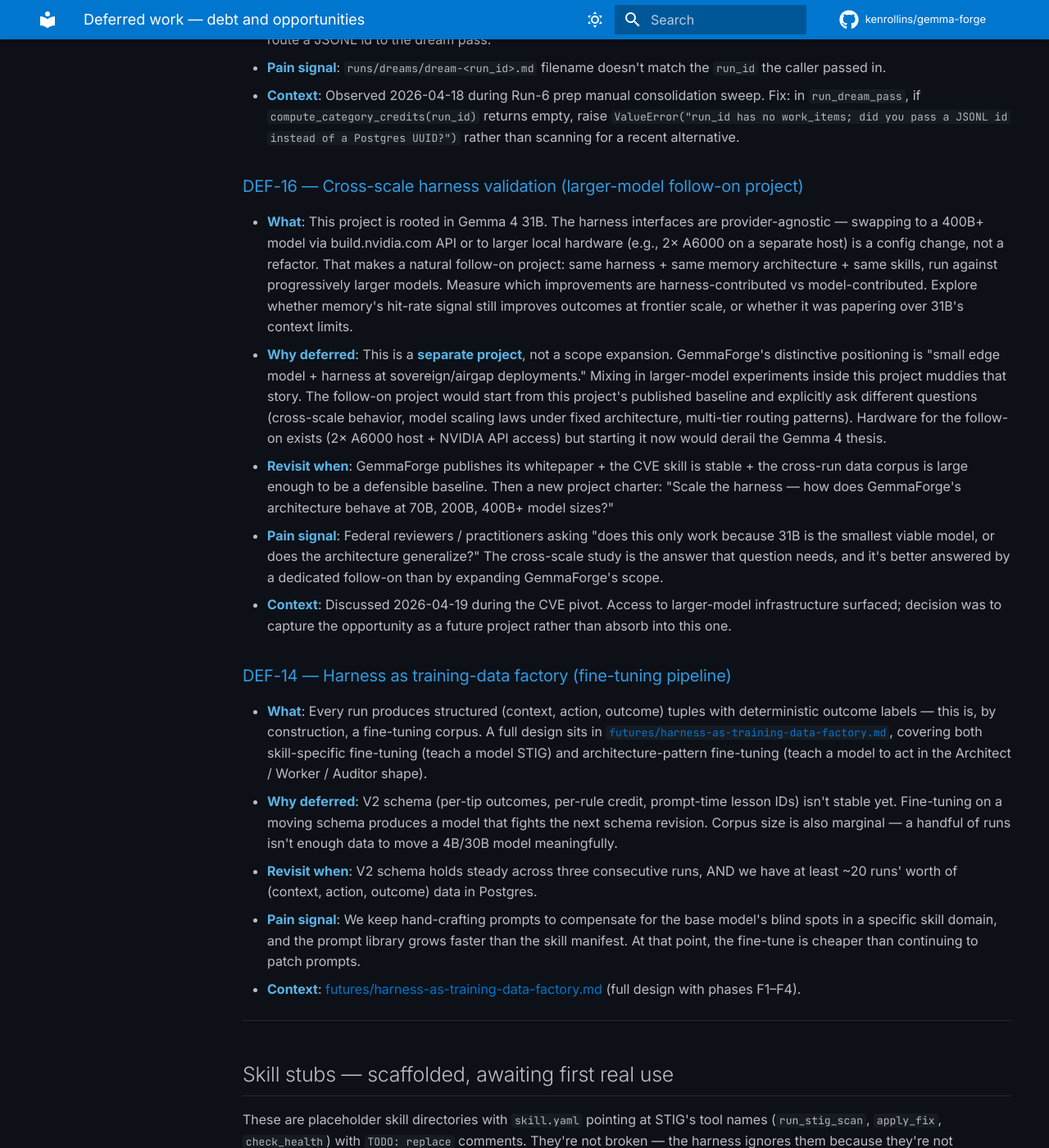
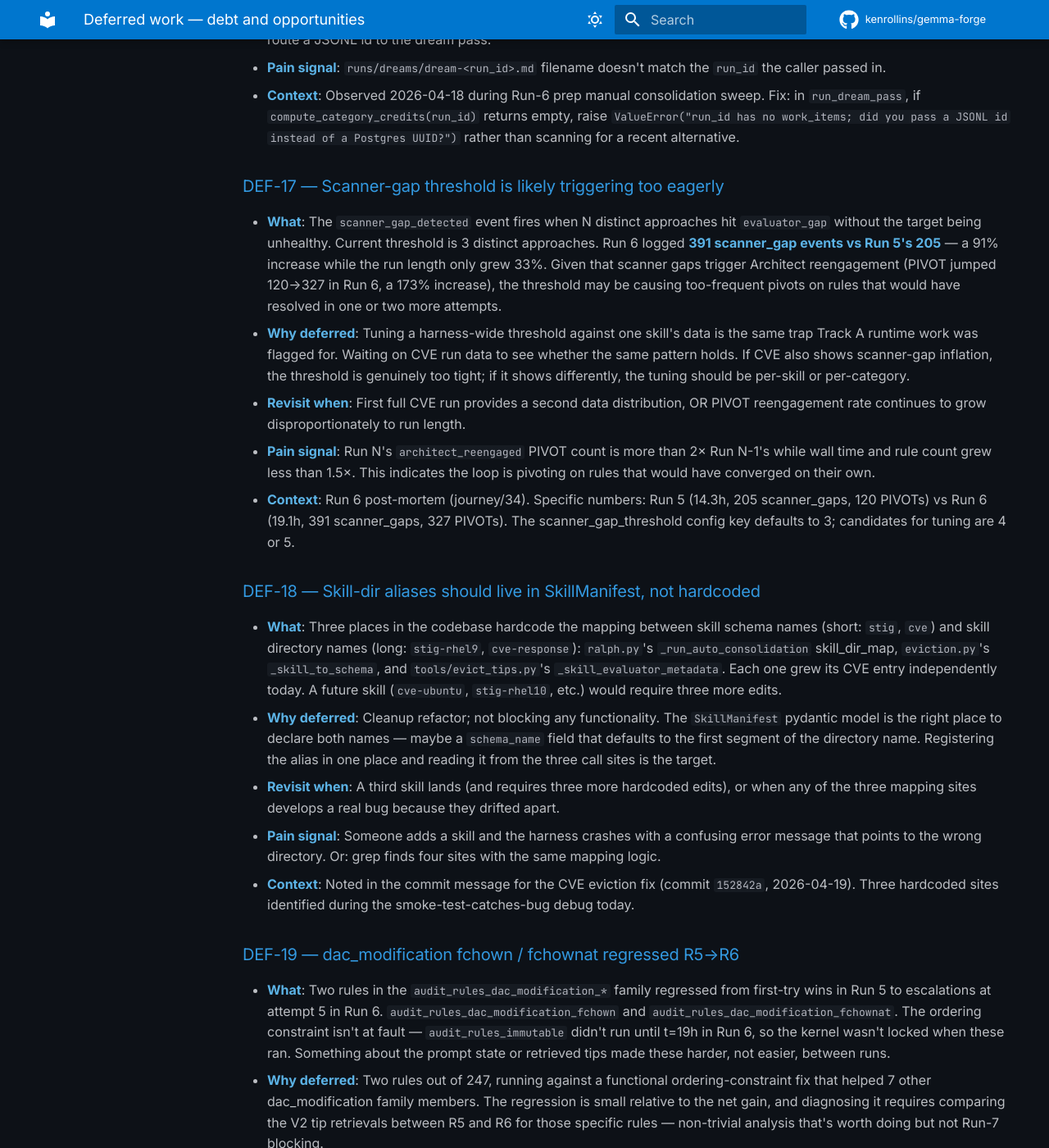
Before and after one commit to kenrollins/gemma-forge, an MkDocs documentation site: the page built from docs/deferred.md, in a window 1280 px wide and 1400 px high, scrolled down 6101 px. Shown: the whole window at 82% size. Built offline with MkDocs 1.6.1 and Material for MkDocs 9.7.7, drawn with Linux system fonts in a browser that asks for light colours; comment, search, counter and statistics services are not loaded; some of the changed text lies outside the part shown.

Commit message:
feat(cve + docs): pre-run-1 — widen severity, archive run 6, three new DEFs
skills/cve-response/skill.yaml:
  Widen severity_filter from ["Critical", "Important"] to
  ["Critical", "Important", "Moderate"]. Baseline Rocky 9 has
  0 Critical advisories; the Moderate pool (25 advisories, many
  kernel-family) is what tests the reboot-verify path and gives
  the reflexion loop something to grind on. Low is still excluded
  (long tail of minor issues, not useful for harness validation).

docs/research/run-archive/:
  New tracked directory for run JSONLs that journal entries or
  research docs cite. Default runs/ is gitignored per policy;
  archive copies go here when a run is load-bearing for analysis.
  Seeded with run-6 (the ordering-constraint validation run,
  referenced by journey/34).

docs/deferred.md:
  DEF-17 — Scanner-gap threshold likely triggering too eagerly.
    Run 6 logged 391 scanner_gap events vs Run 5's 205 (+91%)
    while run length only grew 33%. PIVOT reengagements jumped
    173%. Threshold defaults to 3; candidates are 4 or 5. Waiting
    on CVE run data before tuning (don't tune against one skill).

  DEF-18 — Skill-dir aliases should live in SkillManifest, not
    hardcoded. Three sites currently hardcode stig↔stig-rhel9
    and cve↔cve-response mappings. Refactor to declare in pydantic
    model and read from the three call sites.

  DEF-19 — dac_modification fchown / fchownat R5→R6 regression.
    Two rules went first-try win in Run 5 to attempt-5 escalate
    in Run 6 despite the ordering constraint. Not Run-7 blocking
    but worth diagnosing when the pattern reappears.

Co-Authored-By: Claude Opus 4.7 (1M context) <noreply@anthropic.com>

```diff
--- a/docs/deferred.md
+++ b/docs/deferred.md
@@ -327,6 +327,87 @@ promoted out of this file into active work.
   instead of a Postgres UUID?")` rather than scanning for a recent
   alternative.
 
+### DEF-17 — Scanner-gap threshold is likely triggering too eagerly
+
+- **What**: The `scanner_gap_detected` event fires when N distinct
+  approaches hit `evaluator_gap` without the target being unhealthy.
+  Current threshold is 3 distinct approaches. Run 6 logged **391
+  scanner_gap events vs Run 5's 205** — a 91% increase while the
+  run length only grew 33%. Given that scanner gaps trigger Architect
+  reengagement (PIVOT jumped 120→327 in Run 6, a 173% increase), the
+  threshold may be causing too-frequent pivots on rules that would
+  have resolved in one or two more attempts.
+- **Why deferred**: Tuning a harness-wide threshold against one
+  skill's data is the same trap Track A runtime work was flagged
+  for. Waiting on CVE run data to see whether the same pattern
+  holds. If CVE also shows scanner-gap inflation, the threshold
+  is genuinely too tight; if it shows differently, the tuning
+  should be per-skill or per-category.
+- **Revisit when**: First full CVE run provides a second data
+  distribution, OR PIVOT reengagement rate continues to grow
+  disproportionately to run length.
+- **Pain signal**: Run N's `architect_reengaged` PIVOT count is
+  more than 2× Run N-1's while wall time and rule count grew less
+  than 1.5×. This indicates the loop is pivoting on rules that
+  would have converged on their own.
+- **Context**: Run 6 post-mortem (journey/34). Specific numbers:
+  Run 5 (14.3h, 205 scanner_gaps, 120 PIVOTs) vs Run 6 (19.1h, 391
+  scanner_gaps, 327 PIVOTs). The scanner_gap_threshold config key
+  defaults to 3; candidates for tuning are 4 or 5.
+
+### DEF-18 — Skill-dir aliases should live in SkillManifest, not hardcoded
+
+- **What**: Three places in the codebase hardcode the mapping
+  between skill schema names (short: `stig`, `cve`) and skill
+  directory names (long: `stig-rhel9`, `cve-response`):
+  `ralph.py`'s `_run_auto_consolidation` skill_dir_map, `eviction.py`'s
+  `_skill_to_schema`, and `tools/evict_tips.py`'s
+  `_skill_evaluator_metadata`. Each one grew its CVE entry
+  independently today. A future skill (`cve-ubuntu`, `stig-rhel10`,
+  etc.) would require three more edits.
+- **Why deferred**: Cleanup refactor; not blocking any functionality.
+  The `SkillManifest` pydantic model is the right place to declare
+  both names — maybe a `schema_name` field that defaults to the
+  first segment of the directory name. Registering the alias in one
+  place and reading it from the three call sites is the target.
+- **Revisit when**: A third skill lands (and requires three more
+  hardcoded edits), or when any of the three mapping sites develops
+  a real bug because they drifted apart.
+- **Pain signal**: Someone adds a skill and the harness crashes
+  with a confusing error message that points to the wrong directory.
+  Or: grep finds four sites with the same mapping logic.
+- **Context**: Noted in the commit message for the CVE eviction
+  fix (commit `152842a`, 2026-04-19). Three hardcoded sites
+  identified during the smoke-test-catches-bug debug today.
+
+### DEF-19 — dac_modification fchown / fchownat regressed R5→R6
+
+- **What**: Two rules in the `audit_rules_dac_modification_*` family
+  regressed from first-try wins in Run 5 to escalations at attempt 5
+  in Run 6. `audit_rules_dac_modification_fchown` and
+  `audit_rules_dac_modification_fchownat`. The ordering constraint
+  isn't at fault — `audit_rules_immutable` didn't run until t=19h
+  in Run 6, so the kernel wasn't locked when these ran. Something
+  about the prompt state or retrieved tips made these harder, not
+  easier, between runs.
+- **Why deferred**: Two rules out of 247, running against a
+  functional ordering-constraint fix that helped 7 other
+  dac_modification family members. The regression is small
+  relative to the net gain, and diagnosing it requires comparing
+  the V2 tip retrievals between R5 and R6 for those specific rules
+  — non-trivial analysis that's worth doing but not Run-7 blocking.
+- **Revisit when**: The same pair regresses in Run 7, or a
+  similar pattern (R5-first-try → R6-escalate-mid-grind) emerges
+  on another category.
+- **Pain signal**: Cross-run first-try-loss analysis shows more
+  than 5 rules per category moving backwards between consecutive
+  runs. Single-rule regressions are noise; pattern-level regressions
+  are signal.
+- **Context**: Run 6 post-mortem (journey/34), cross-run analysis
+  section. Retrievals logged in Run 6's JSONL; comparison against
+  Run 5's prompt_assembled events would reveal what specific tips
+  were surfaced to those two rules.
+
 ### DEF-16 — Cross-scale harness validation (larger-model follow-on project)
 
 - **What**: This project is rooted in Gemma 4 31B. The harness interfaces
```
Also changed, not shown: docs/research/run-archive/README.md (added, +34 -0 lines), 2 other files.
